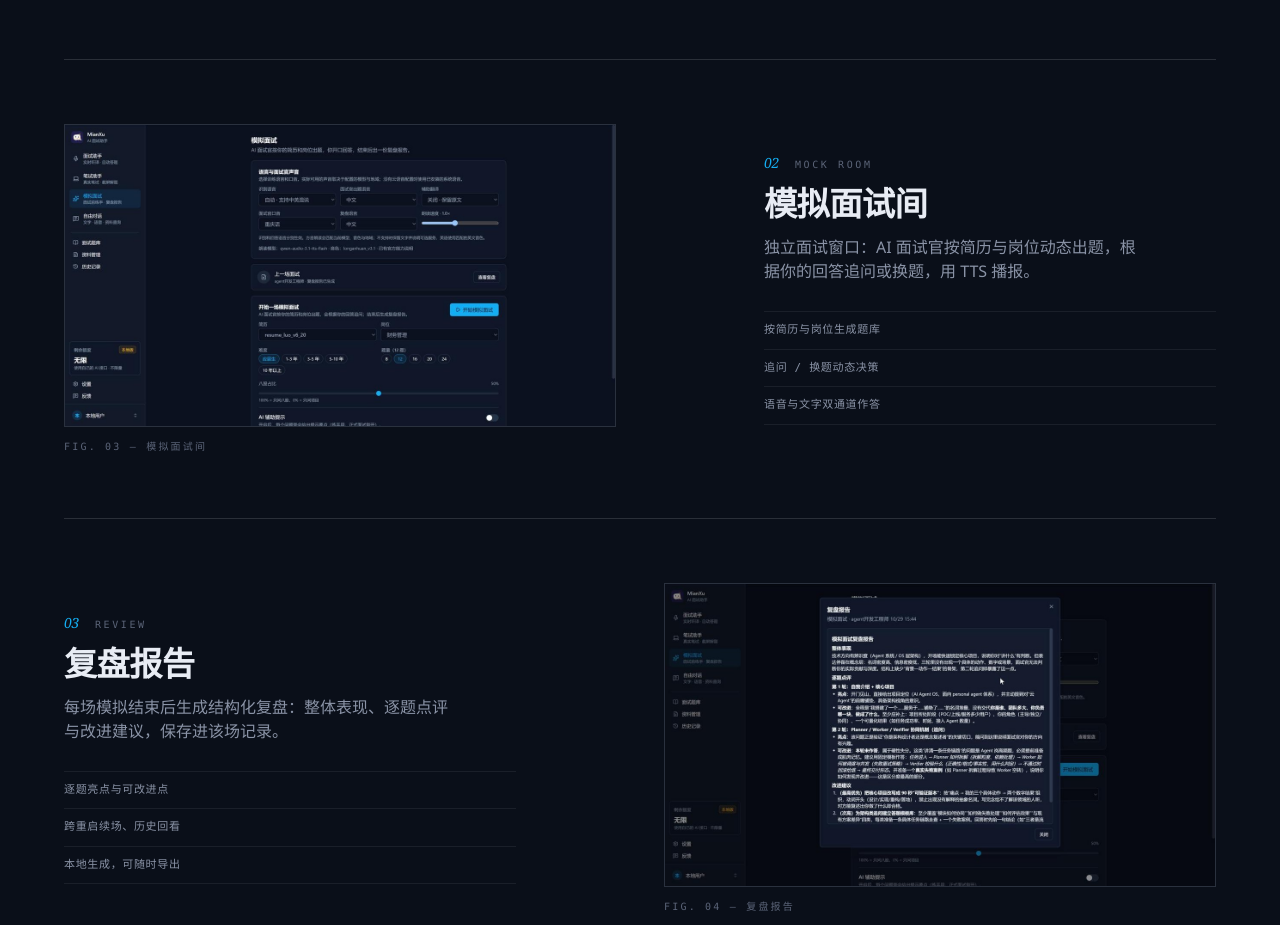
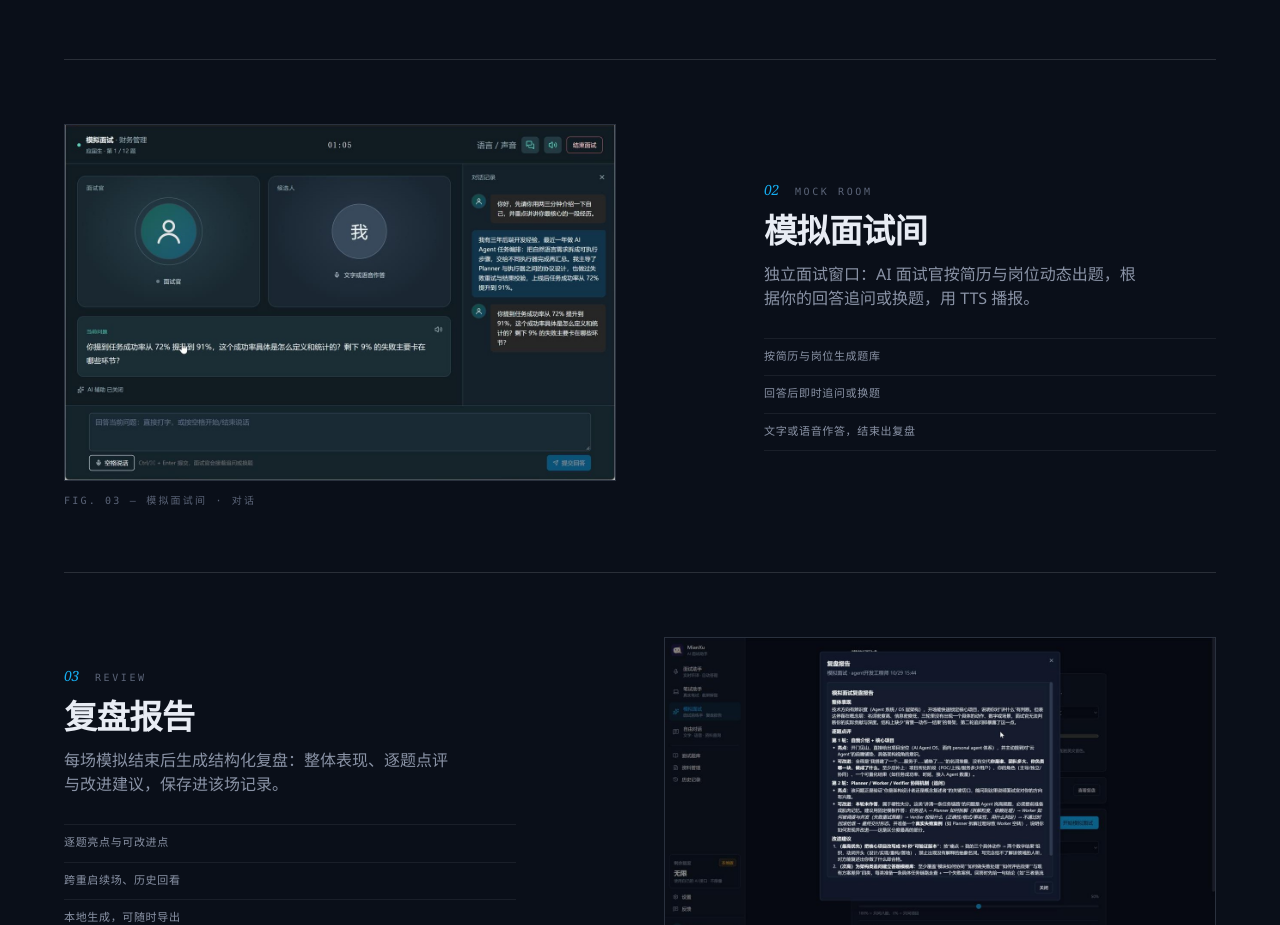
Before and after one commit to alvinluo-tech/mianxu-website, a React (Vite) app: page / in a window 1280 px wide. Shown: the part 3780-4705 px from the top of the page. Built offline with nearby package versions, Linux system fonts and the light colour scheme.

Commit message:
feat(features): show live mock interview conversation
新增 app-mock-live.jpg：面试官/候选人双人界面、当前问题、对话记录与追问。替换原先只展示配置页的截图，并更新该条目标注与事实。

```diff
--- a/src/components/Features.jsx
+++ b/src/components/Features.jsx
@@ -18,10 +18,10 @@ const FEATURES = [
     tag: "Mock Room",
     title: "模拟面试间",
     desc: "独立面试窗口：AI 面试官按简历与岗位动态出题，根据你的回答追问或换题，用 TTS 播报。",
-    facts: ["按简历与岗位生成题库", "追问 / 换题动态决策", "语音与文字双通道作答"],
-    img: "/img/app/app-mock.jpg",
-    alt: "MianXu 模拟面试界面",
-    caption: "Fig. 03 — 模拟面试间",
+    facts: ["按简历与岗位生成题库", "回答后即时追问或换题", "文字或语音作答，结束出复盘"],
+    img: "/img/app/app-mock-live.jpg",
+    alt: "MianXu 模拟面试对话界面",
+    caption: "Fig. 03 — 模拟面试间 · 对话",
   },
   {
     idx: "03",
```
Also changed, not shown: public/img/app/app-mock-live.jpg (added).
